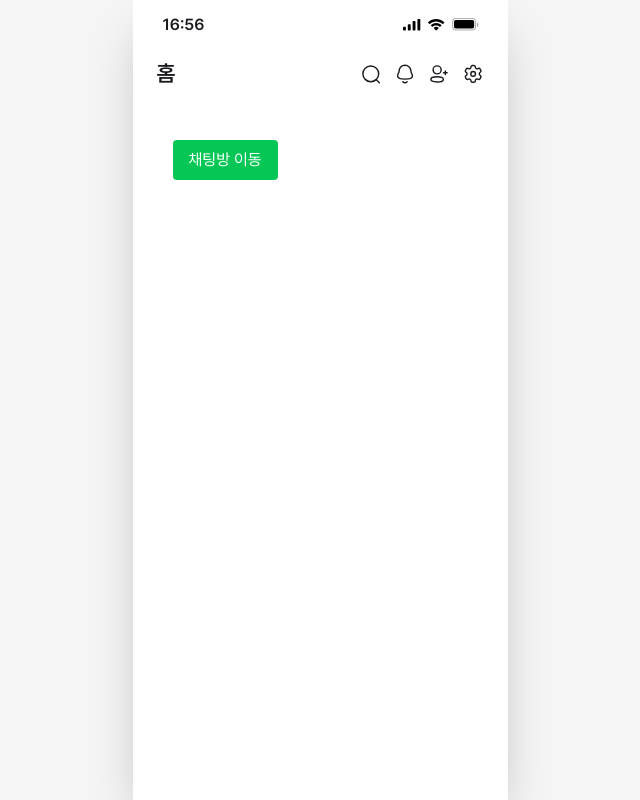
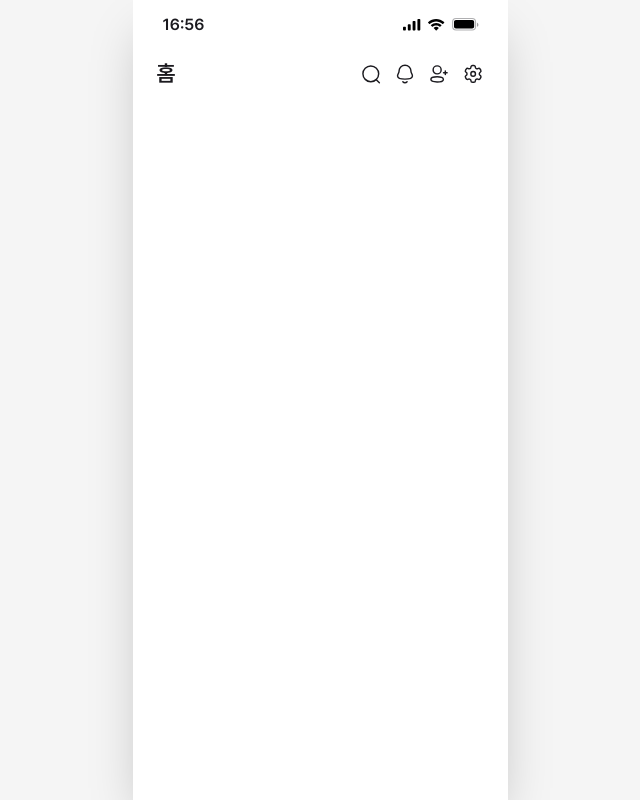
Before and after one commit to CEOS-Developers/react-messenger-22nd, a React (Vite) app: page / in a window 1280 px wide. Shown: the whole page, without its empty margins (320-960 px from the left). Built offline with nearby package versions, Linux system fonts and the light colour scheme.

Commit message:
fix: 배포 오류 재수정

```diff
--- a/index.html
+++ b/index.html
@@ -5,7 +5,7 @@
     <link rel="icon" type="image/x-icon" href="/favicon.ico" />
     <meta name="viewport" content="width=device-width, initial-scale=1.0" />
     <title>LINE</title>
-    <link href="styles.css" rel="stylesheet">
+    <link href="/styles.css" rel="stylesheet">
   </head>
   <body>
     <div id="root"></div>
--- a/src/pages/Home.tsx
+++ b/src/pages/Home.tsx
@@ -6,9 +6,6 @@ const Home = () => {
             <Header
             type="home"
              />
-             <button className="mt-10 ml-10 px-4 py-2 bg-green-3 text-white rounded">
-              <a href="https://react-messenger-22nd-five.vercel.app/chatroom/1" target="_blank" rel="noopener noreferrer">채팅방 이동</a>
-             </button>
         </div>
     );
 }
```
